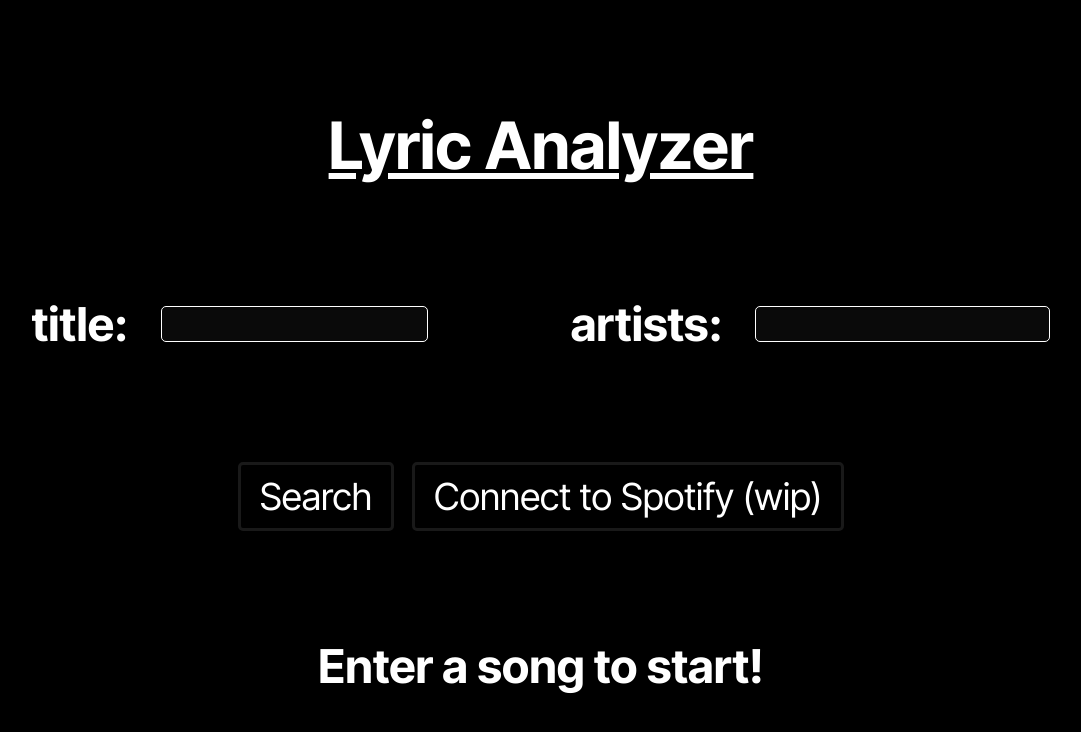
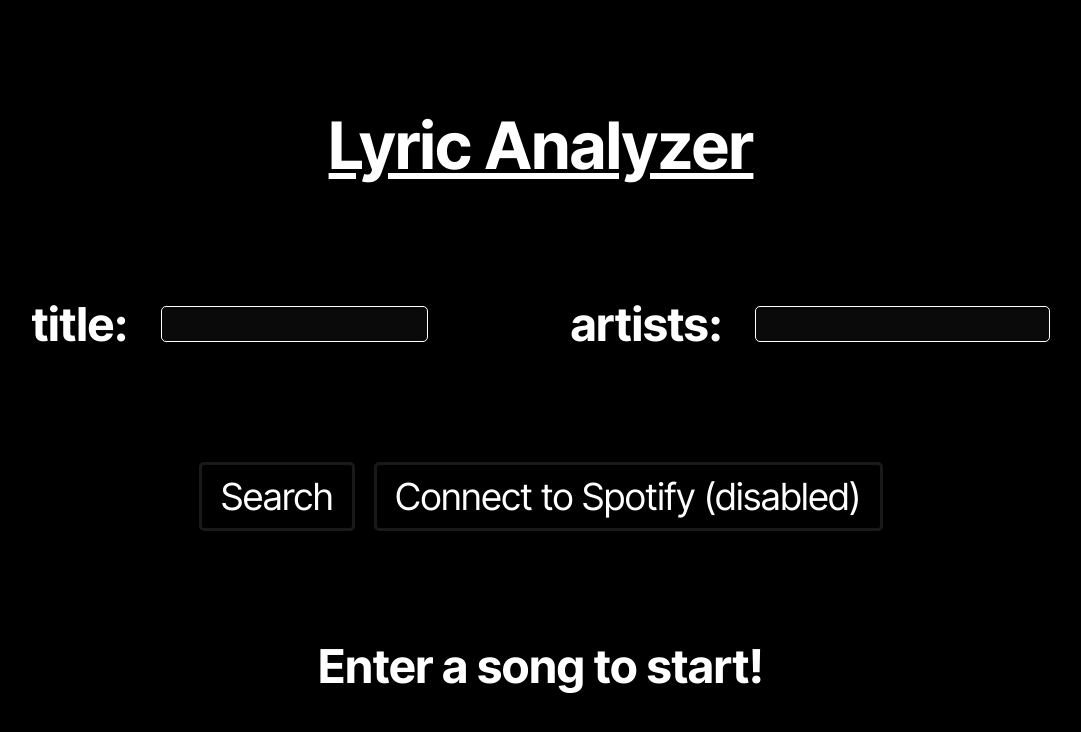
Before and after one commit to Loszii/lyric-analyzer, a website: page public/landing.html in a window 1280 px wide. Shown: the whole page, without its empty margins (99-1180 px from the left). Drawn offline with Linux system fonts and the light colour scheme.

Commit message:
added disabled spotify button since they declined app

```diff
--- a/public/landing.html
+++ b/public/landing.html
@@ -25,7 +25,7 @@
             </div>
             <div class="side-flex">
                 <a class="btn" id="search">Search</a>
-                <a class="btn" id="spotify">Connect to Spotify (wip)</a>
+                <a class="btn" id="spotify">Connect to Spotify (disabled)</a>
             </div>
             <h1 id="feedback">Enter a song to start!</h1>
         </div>
```
Also changed, not shown: README.md.
